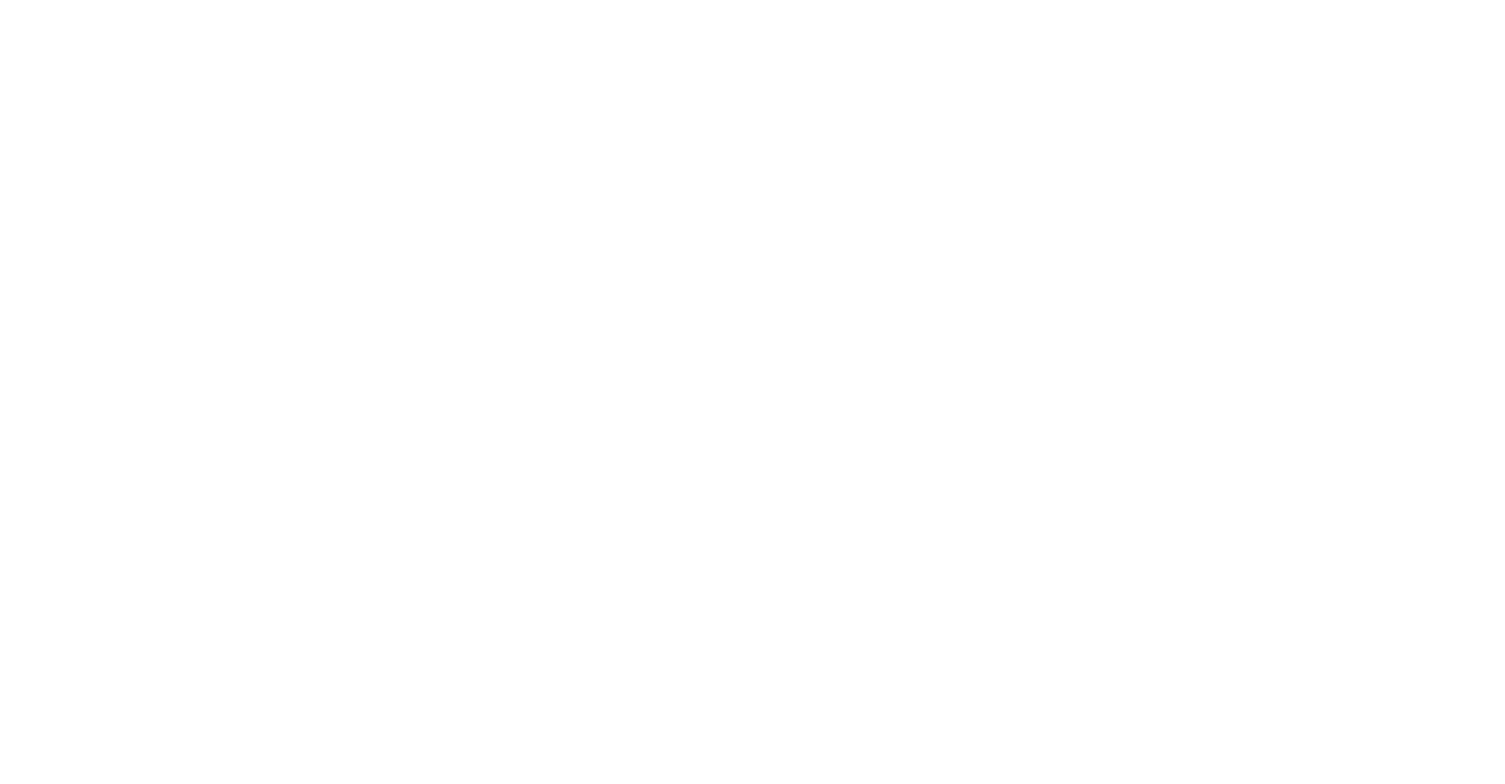
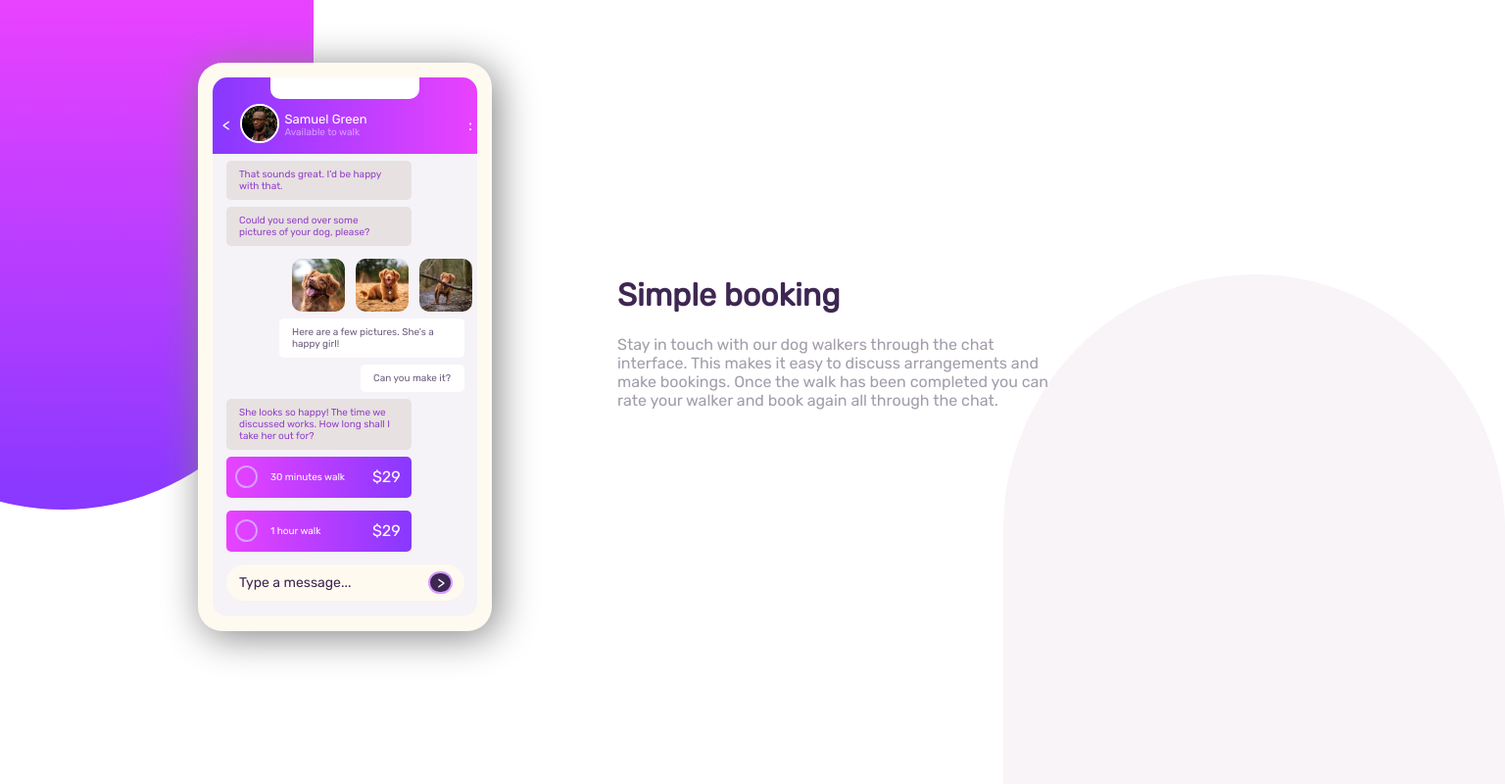
Before and after one commit to BelayAdamu/Solution, a website: page index.html in a window 1280 px wide. Shown: the whole page at 98% size, 1536 px wide, since content can reach past the window. Drawn offline with Linux system fonts and the light colour scheme.

Commit message:
Second commit

```diff
--- a/index.html
+++ b/index.html
@@ -1,9 +1,94 @@
 <!DOCTYPE html>
 <html>
     <head>
+        <meta name="viewport" content="width=device-width, initial-scale=1.0">
+        <link rel="stylesheet" href="./styles/styles.css" type="text/css">
+        <link rel="preconnect" href="https://fonts.gstatic.com">
+        <link href="https://fonts.googleapis.com/css2?family=Rubik&display=swap" rel="stylesheet">
         <title></title>
     </head>
     <body>
+        <div class="backPic-1"></div>
+        <div class="flex-container">
+            <div class="phone">
+                <div class="phone-screen">
+                    <div class="app-header">
+                        <div class="notch-area"></div>
+                        <div class="header-content">
+                            <div class="fulfula">&#60;</div>
+                            <div class="img-container">
+                                <img src="./images/avatar.jpg" alt="avatar" class="avatar"/>
+                            </div>
+                            <div class="samuel">
+                                <div class="name">Samuel Green</div>
+                                <div class="status">Available to walk</div>
+                            </div>
+                            <div class="fulfula">:</div>
+                        </div>
+                    </div>
+                    <div class="body">
+                        <div class="chat-messages">
+                            That sounds great. I'd be happy with that.
+                        </div>
+                        <div class="chat-messages">
+                            Could you send over some pictures of your dog, please?
+                        </div>
+                        <div class="right-side">
+                            <img src="./images/dog-image-1.jpg" alt="dog">
+                            <img src="./images/dog-image-2.jpg" alt="dog">
+                            <img src="./images/dog-image-3.jpg" alt="dog">
+                        </div>
+                        <div class="right-side">
+                            <div class="chat-messages rs">
+                                Here are a few pictures. She's a happy girl!
+                            </div>
+                        </div>
+                        <div class="right-side">
+                            <div class="chat-messages rs">
+                                Can you make it?
+                            </div>
+                        </div>
+                        <div class="chat-messages">
+                            She looks so happy! The time we discussed works. How long shall I take her out for?
+                        </div>
+                        <div class="left-side">
+                            <div class="circle">
 
+                            </div>
+                            <div class="walk-length">
+                                30 minutes walk
+                            </div>
+                            <div class="charge">
+                                $29
+                            </div>
+                        </div>
+                        <div class="left-side">
+                            <div class="circle"></div>
+                            <div class="walk-length">
+                                1 hour walk
+                            </div>
+                            <div class="charge">
+                                $29
+                            </div>
+                        </div>
+                        <div class="send-msg">
+                            <div class="msg">
+                                Type a message...
+                            </div>
+                            <div class="send-btn"><span style="color: white;"> &#62;</span></div>
+                        </div>
+                    </div>
+                </div>
+            </div>
+            <div class="text_content">
+                <h1>Simple booking</h1>
+                <p>Stay in touch with our dog walkers through the chat
+                    interface. This makes it easy to discuss arrangements
+                    and make bookings. Once the walk has been completed you can
+                    rate your walker and book again all through the chat.
+                </p>
+            </div>
+            <div class="backPic-2"></div>
+        </div>
     </body>
 </html>
--- a/package.json
+++ b/package.json
@@ -4,7 +4,9 @@
   "description": "",
   "main": "index.html",
   "scripts": {
-    "test": "echo \"Error: no test specified\" && exit 1"
+    "start": "npm run lite",
+    "test": "echo \"Error: no test specified\" && exit 1",
+    "lite": "lite-server"
   },
   "author": "Belay A.",
   "license": "ISC",
--- a/styles/styles.css
+++ b/styles/styles.css
@@ -0,0 +1,242 @@
+body{
+    font-family: 'Rubik', sans-serif;
+    overflow-x: hidden;
+    padding-bottom: 2%;
+}
+*{
+    box-sizing: border-box;
+    padding: 0;
+    margin: 0;
+}
+.backPic-1{
+    width: 40%;
+    padding-top: 40.6%;
+    position: absolute;
+    top: 0%;
+    left: -15%;
+    background-image: linear-gradient(to bottom, hsl(293, 100%, 63%), hsl(264, 100%, 61%));
+    border-bottom-left-radius: 50%;
+    border-bottom-right-radius: 50%;
+    z-index: -1;
+}
+.backPic-2{
+    width: 40%;
+    padding-top: 40.6%;
+    position: absolute;
+    bottom: 0%;
+    right: -20%;
+    background-color: rgb(248, 244, 248);
+    border-top-left-radius: 50%;
+    border-top-right-radius: 50%;
+    z-index: -1;
+}
+
+.flex-container{
+    display: flex;
+    justify-content: center;
+    width: 100%;
+    flex-direction: row;
+}
+
+.phone {
+    min-width: 300px;
+    margin-top: 5%;
+    width: 20%;
+    border-radius: 25px;
+    background-color: floralwhite;
+    height: initial;
+    box-shadow: 5px 5px 40px gray;
+    user-select: none;
+}
+.phone-screen{
+    background-color: hsl(270, 20%, 96%);
+    width: 90%;
+    margin-left: 5%;
+    margin-top: 5%;
+    margin-bottom: 5%;
+    border-radius: 15px;
+    padding-bottom: 1%;
+}
+
+.text_content{
+    width: 35%;
+    margin-left: 10%;
+    margin-top: 22%;
+}
+.text_content > h1{
+    color: hsl(271, 36%, 24%);
+}
+.text_content > p {
+    color: hsl(270, 7%, 64%);
+    margin-top: 5%;
+}
+.app-header{
+    width: 100%;
+    padding-bottom: 2.5%;
+    border-top-left-radius:15px;
+    border-top-right-radius:15px;
+    background-image: linear-gradient(to right, hsl(264, 100%, 61%), hsl(293, 100%, 63%));
+}
+.notch-area{
+    width: 56%;
+    margin-left: auto;
+    margin-right: auto;
+    background-color: white;
+    padding: 4%;
+    border-bottom-left-radius: 10px;
+    border-bottom-right-radius: 10px;
+}
+.header-content{
+    margin-top: 5px;
+    width: 100%;
+    display: flex;
+    justify-content: space-between;
+    background-color: transparent;
+    flex-direction: row;
+    flex-wrap: nowrap;
+    align-items: center;
+
+}
+.fulfula {
+    color: white;
+    margin-left: 10px;
+    margin-right: 5px;
+}
+.img-container{
+    width: 15%;
+    margin: 0 5px;
+}
+.avatar {
+    width: 100%;
+    height: auto;
+    border-radius: 25px;
+    border-color: white;
+    border-style: solid;
+    border-width: 2px;
+}
+.samuel{
+    flex-grow: 9;
+}
+.name{
+    color: white;
+    font-size: 13px;
+}
+.status{
+    color: hsl(276, 100%, 81%);
+    font-size: 10px;
+}
+
+.chat-messages{
+    border-radius: 5px;
+    margin-top: 2.5%;
+    margin-left: 5%;
+    padding: 3% 5%;
+    color: hsl(276, 55%, 52%);
+    font-size: 10px;
+    max-width: 70%;
+    background-color:  rgb(231, 225, 225);
+}
+
+.right-side, .left-side {
+    width: 100%;
+    display: flex;
+    flex-wrap: nowrap;
+    flex-direction: row;
+}
+.right-side{
+    justify-content: end;
+}
+.right-side img {
+    width: 20%;
+    border-radius: 10px;
+    height: auto;
+    margin: 5% 2% 0 2%;
+}
+.rs {
+    background-color: white;
+    color: hsl(271, 15%, 43%);
+    margin-right: 5%;
+}
+.left-side{
+    align-items: center;
+    color: white;
+    background-image: linear-gradient(to right, hsl(293, 100%, 63%), hsl(264, 100%, 61%));
+    margin: 2.5% 0% 0% 5%;
+    width: 70%;
+    justify-content: start;
+    margin-bottom: 5%;
+    border-radius: 5px;
+}
+.circle{
+    margin: 5%;
+    width: 5%;
+    padding: 5%;
+    border-radius: 25px;
+    border-color: hsl(276, 100%, 81%);
+    border-style: solid;
+    border-width: 2px;
+}
+.walk-length{
+    width: 45%;
+    font-size: 10px;
+    margin: 5%;
+    margin-left: 2%;
+    margin-right: 10%;
+}
+.send-msg{
+    padding-top: 2.5%;
+    padding-bottom: 2.5%;
+    border-radius: 25px;
+    background-color: floralwhite;
+    display: flex;
+    justify-content: space-between;
+    align-items: center;
+    padding-left: 5%;
+    margin: 5%;
+}
+.msg{
+    font-size: 14px;
+    color: hsl(271, 36%, 24%);
+}
+.send-btn{
+    background-color: hsl(271, 36%, 24%);
+    width: 5%;
+    padding-right: 6%;
+    padding-left: 3%;
+    margin-right: 5%;
+    border-radius: 25px;
+    border-color: hsl(276, 100%, 81%);
+    border-style: solid;
+    border-width: 2px;
+    justify-self: end;
+}
+
+@media only screen and (max-width: 750px) {
+    .flex-container{
+        display: flex;
+        justify-content: center;
+        width: 100%;
+        flex-direction: column;
+    }
+    .phone{
+      align-self: center;
+    }
+    .text_content{
+        width: 80%;
+        text-align: center;
+    }
+    .backPic-1{
+        width: 90%;
+        padding-top: 100%;
+        position: absolute;
+        top: 0%;
+        left: -35%;
+        background-image: linear-gradient(to bottom, hsl(293, 100%, 63%), hsl(264, 100%, 61%));
+        border-bottom-left-radius: 50%;
+        border-bottom-right-radius: 50%;
+        z-index: -1;
+    }
+    .backPic-2{
+      display: none;
+    }
+}
```
Also changed, not shown: images/Desktop-view.png (added), images/avatar.jpg (added), images/dog-image-1.jpg (added), images/dog-image-2.jpg (added), images/dog-image-3.jpg (added), images/favicon-32x32.png (added), images/mobile-view.png (added).
